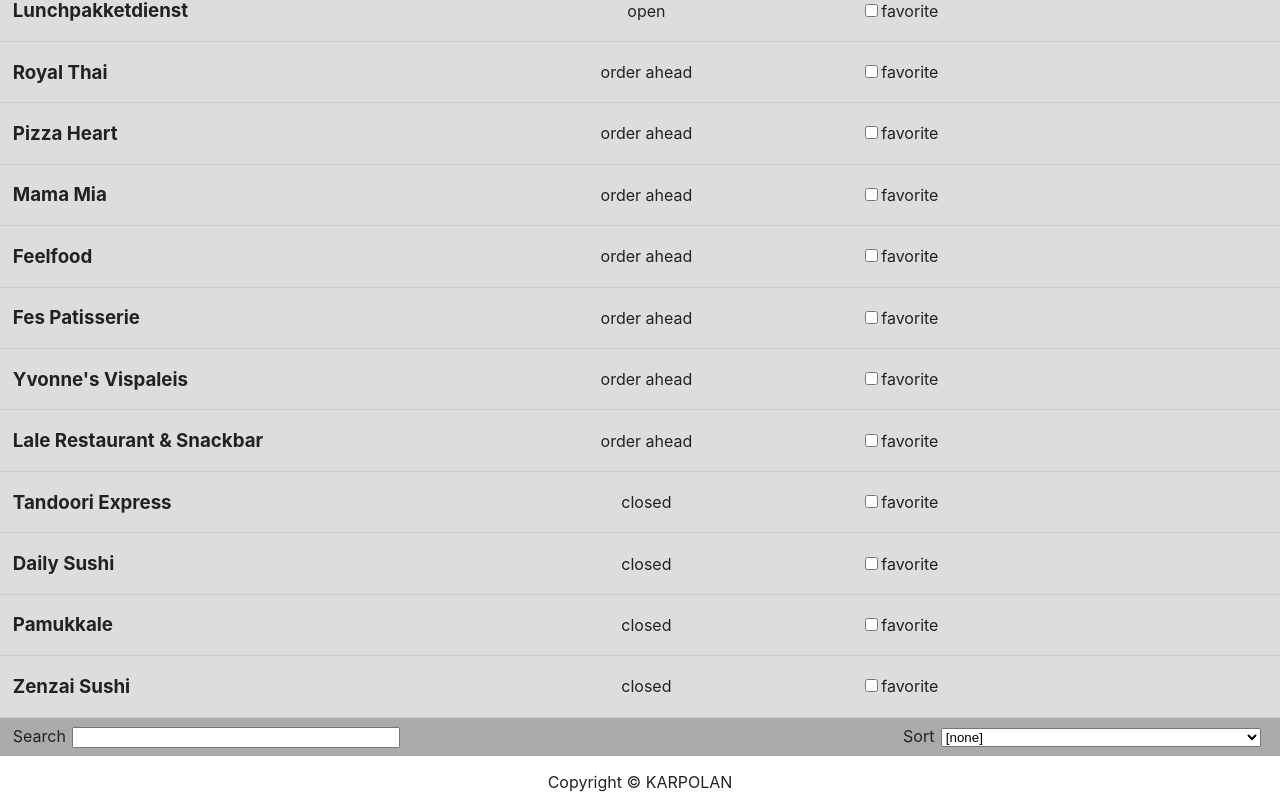
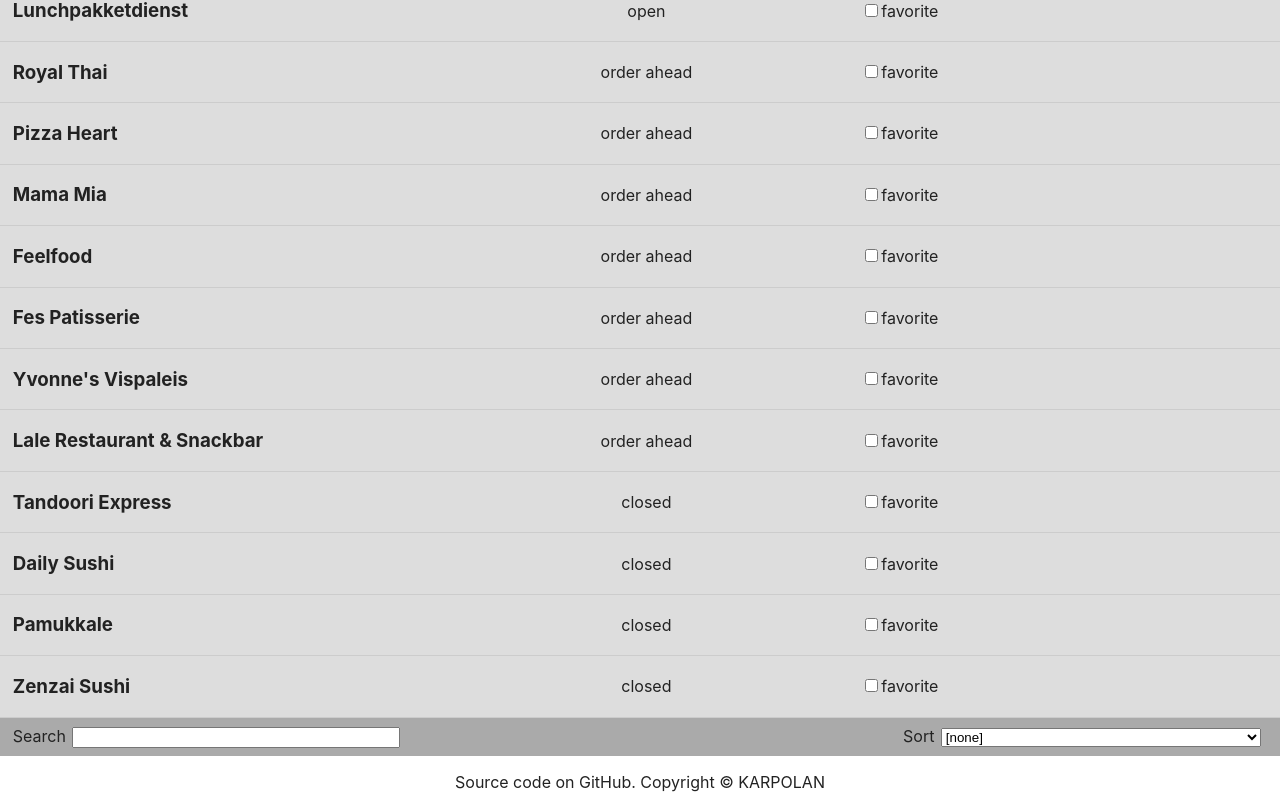
Before and after one commit to karpolan/react-restaurants, a React (Create React App) app: page / in a window 1280 px wide. Shown: the part 627-1435 px from the top of the page. Built offline with nearby package versions, Linux system fonts and the light colour scheme.

Commit message:
Link to GitHub added into the footer

```diff
--- a/src/App.js
+++ b/src/App.js
@@ -26,11 +26,7 @@ class App extends Component {
     return (
       <div className="App">
         <header>
-          <img
-            className="logotype rotate"
-            src={Logo}
-            alt="Logotype"
-          />
+          <img className="logotype rotate" src={Logo} alt="Logotype"/>
           <h1>Restaurants</h1>
 
           <div className="debug">
@@ -41,17 +37,13 @@ class App extends Component {
           </div>
 
         </header>
+
         <CurrentContainer isDebug={this.state.isDebug} />
+
         <footer>
           <p>
-            Copyright &copy;{" "}
-            <a
-              rel="author noopener noreferrer"
-              target="_blank"
-              href="https://karpolan.com"
-            >
-              KARPOLAN
-            </a>
+           <a  rel="noopener noreferrer" target="_blank"href="https://github.com/karpolan/react-restaurants">Source code on GitHub</a>{". "}
+            Copyright &copy;{" "}<a rel="author noopener noreferrer" target="_blank" href="https://karpolan.com">KARPOLAN</a>
           </p>
         </footer>
       </div>
```
